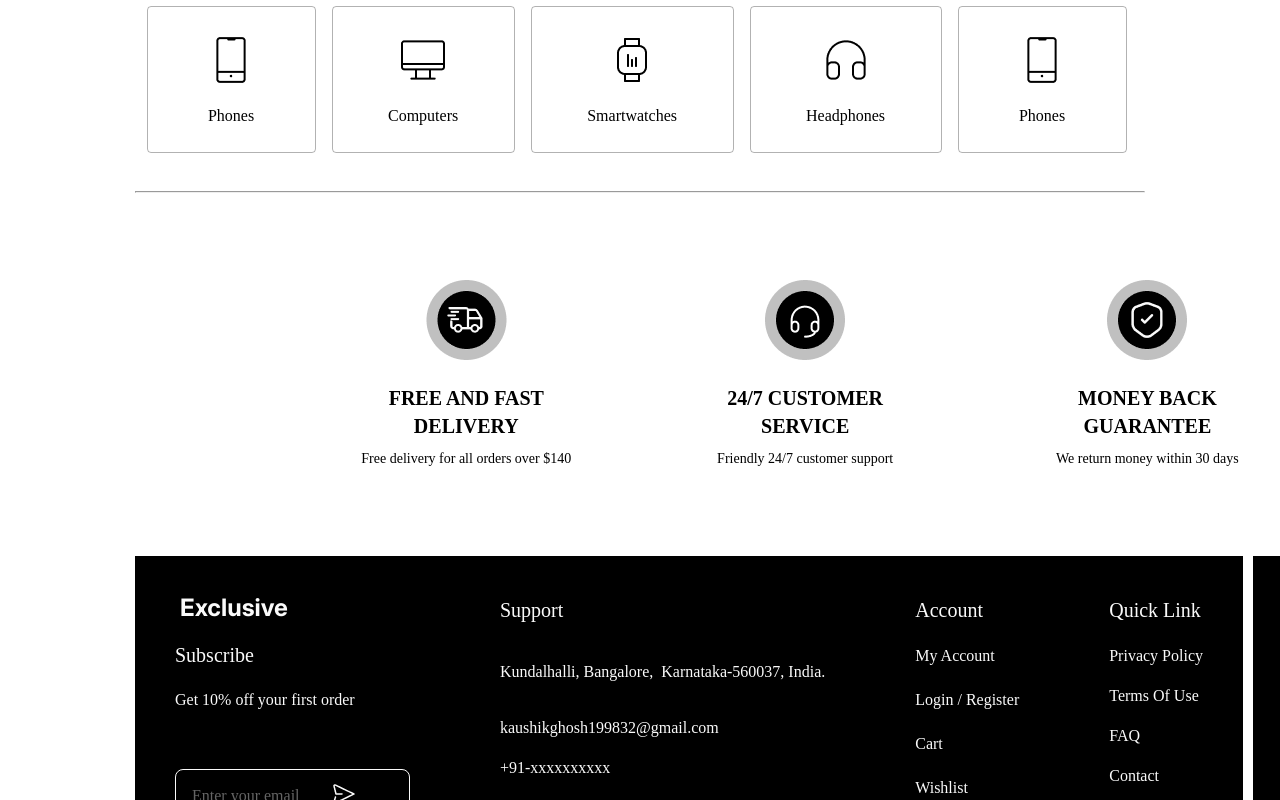
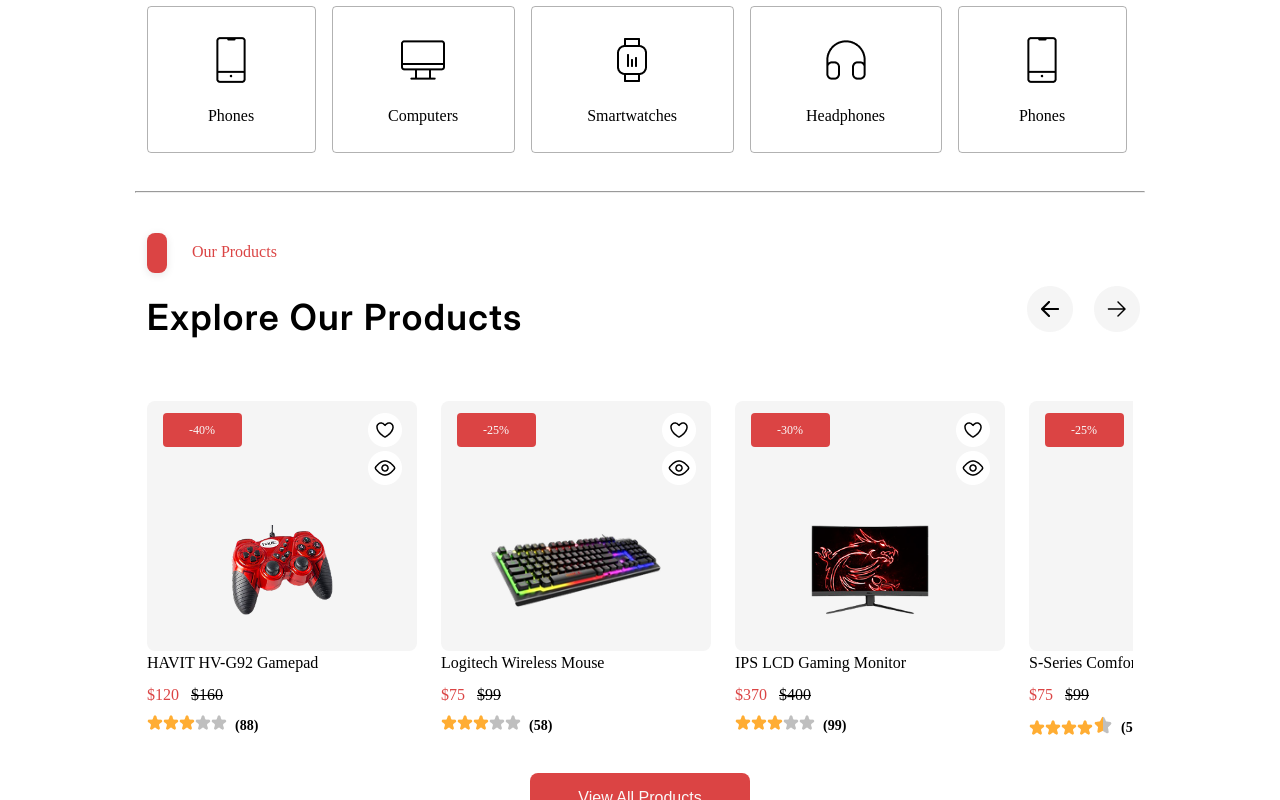
Before and after one commit to kaushikpuka1998/Eticko, a React (Vite) app: page / in a window 1280 px wide. Shown: the part 2000-2800 px from the top of the page. Built offline with nearby package versions, Linux system fonts and the light colour scheme.

Commit message:
Explore Product Portion Added

```diff
--- a/src/App.tsx
+++ b/src/App.tsx
@@ -10,6 +10,7 @@
 import FlashSalesPortion from './components/FlashSalesPortion/FlashSalesPortion';
 import BestSellingProductsPortion from './components/BestSellingProductsPortion/BestSellingProductsPortion';
 import PromisePortion from './components/PromisePortion/PromisePortion';
+import ExploreProductPortion from './components/ExploreProductPortion/ExploreProductPortion';
 
 
 export const sampleProducts = [
@@ -222,6 +223,9 @@
       <Categoryortion />
 
       <hr className="border-t border-gray-300 my-4" />
+
+      <ExploreProductPortion />
+      <hr className="border-t border-gray-300 my-4" />
       <PromisePortion />
       <Footer />
     </>
--- a/src/components/BestSellingProductsPortion/BestSellingProductsPortion.module.scss
+++ b/src/components/BestSellingProductsPortion/BestSellingProductsPortion.module.scss
@@ -73,6 +73,8 @@
 }
 
 .modal {
+  backdrop-filter: blur(4px);
+  background: rgba(0, 0, 0, 0.6);
   position: fixed;
   top: 0;
   left: 0;
--- /dev/null
+++ b/src/components/ExploreProductPortion/ExploreProductPortion.module.scss
@@ -0,0 +1,192 @@
+// .ExploreProductPortion {
+//   display: flex;
+//   flex-direction: row;
+//   padding: 12px;
+
+//   .portion1 {
+//     display: flex;
+//     flex-direction: row;
+//     align-items: center;
+//     .Rectangle {
+//       width: 20px;
+//       height: 40px;
+//       background-color: #db4444;
+//       border-radius: 8px;
+//       box-shadow: 0 2px 8px rgba(0, 0, 0, 0.1); /* Optional shadow */
+//       margin: 20px 0;
+//       display: flex;
+//       justify-content: center;
+//       align-items: center;
+//       font-weight: 600;
+//       font-size: 1.2rem;
+//     }
+//     .CategoriesText {
+//       font-family: Poppins;
+//       width: 90px;
+//       height: 20px;
+//       margin: 25px;
+//       color: #db4444;
+//     }
+//   }
+//   .BrowserStyleWithArrow {
+//     display: flex;
+//     flex-direction: row;
+//     justify-content: space-between;
+//     .BrowseByCategory {
+//       font-family: Inter;
+//       font-size: 36px;
+//       font-style: normal;
+//       font-weight: 600;
+//       line-height: 48px; /* 133.333% */
+//       letter-spacing: 1.44px;
+//       margin-bottom: 60px;
+//     }
+//     .OnlyButton {
+//       display: flex;
+//       flex-direction: row;
+//       justify-content: space-around;
+//       gap: 35px;
+//     }
+//   }
+//   .sliderContainer {
+//     display: flex;
+//     gap: 1.5rem;
+//     overflow-x: auto;
+//     scroll-behavior: smooth;
+//     padding-bottom: 8px;
+
+//     /* Hide scrollbar (cross-browser) */
+//     scrollbar-width: none; /* Firefox */
+//     -ms-overflow-style: none; /* IE 10+ */
+
+//     &::-webkit-scrollbar {
+//       display: none; /* Chrome, Safari */
+//     }
+//   }
+
+//   .arrow {
+//     color: #fff;
+//     border: none;
+//     border-radius: 50%;
+//     font-size: 18px;
+//     width: 32px;
+//     height: 32px;
+//     cursor: pointer;
+//     display: flex;
+//     align-items: center;
+//     justify-content: center;
+//   }
+
+//   .arrow:hover {
+//     background-color: #333;
+//   }
+// }
+
+.ExploreProductPortion {
+  display: flex;
+  flex-direction: column;
+  padding: 12px;
+
+  .portion1 {
+    display: flex;
+    flex-direction: row;
+    align-items: center;
+    .Rectangle {
+      width: 20px;
+      height: 40px;
+      background-color: #db4444;
+      border-radius: 8px;
+      box-shadow: 0 2px 8px rgba(0, 0, 0, 0.1); /* Optional shadow */
+      margin: 20px 0;
+      display: flex;
+      justify-content: center;
+      align-items: center;
+      font-weight: 600;
+      font-size: 1.2rem;
+    }
+    .CategoriesText {
+      font-family: Poppins;
+      width: fit-content;
+      height: 20px;
+      margin: 25px;
+      color: #db4444;
+    }
+  }
+  .BrowserStyleWithArrow {
+    display: flex;
+    flex-direction: row;
+    justify-content: space-between;
+    .BrowseByCategory {
+      font-family: Inter;
+      font-size: 36px;
+      font-style: normal;
+      font-weight: 600;
+      line-height: 48px; /* 133.333% */
+      letter-spacing: 1.44px;
+      margin-bottom: 60px;
+    }
+    .OnlyButton {
+      display: flex;
+      flex-direction: row;
+      justify-content: space-around;
+      gap: 35px;
+    }
+  }
+  .sliderContainer {
+    display: flex;
+    gap: 1.5rem;
+    overflow-x: auto;
+    scroll-behavior: smooth;
+    padding-bottom: 8px;
+
+    /* Hide scrollbar (cross-browser) */
+    scrollbar-width: none; /* Firefox */
+    -ms-overflow-style: none; /* IE 10+ */
+
+    &::-webkit-scrollbar {
+      display: none; /* Chrome, Safari */
+    }
+  }
+
+  .arrow {
+    color: #fff;
+    border: none;
+    border-radius: 50%;
+    font-size: 18px;
+    width: 32px;
+    height: 32px;
+    cursor: pointer;
+    display: flex;
+    align-items: center;
+    justify-content: center;
+  }
+
+  .arrow:hover {
+    background-color: #333;
+  }
+
+  .centerWrapper {
+    display: flex;
+    justify-content: center;
+    margin-top: 24px; // optional spacing
+  }
+
+  .viewAllProductsBtn {
+    display: flex;
+    justify-content: center;
+    align-items: center;
+    flex-direction: row;
+    gap: 10px;
+    padding: 16px 48px;
+    background-color: #db4444;
+    border-radius: 8px;
+    cursor: pointer;
+    transition: background-color 0.3s ease;
+  }
+
+  .viewAllText {
+    color: #fafafa;
+    font-weight: 500;
+    font-family: "Poppins", sans-serif;
+  }
+}
--- /dev/null
+++ b/src/components/ExploreProductPortion/ExploreProductPortion.tsx
@@ -0,0 +1,65 @@
+import React, { useRef, useState, type FC } from 'react';
+import styles from './ExploreProductPortion.module.scss';
+import { sampleProducts } from '../../App';
+import ItemBoxPortion from '../ItemBoxPortion/ItemBoxPortion';
+
+interface ExploreProductPortionProps { }
+
+const ExploreProductPortion: FC<ExploreProductPortionProps> = () => {
+  const itemsPerPage = 8; // 4 per row × 2 rows
+  const [page, setPage] = useState(0);
+
+  const totalPages = Math.ceil(sampleProducts.length / itemsPerPage);
+
+  const paginatedProducts = sampleProducts.slice(
+    page * itemsPerPage,
+    page * itemsPerPage + itemsPerPage
+  );
+
+  const handleScroll = (direction: 'left' | 'right') => {
+    if (direction === 'left' && page > 0) {
+      setPage((prev) => prev - 1);
+    } else if (direction === 'right' && page < totalPages - 1) {
+      setPage((prev) => prev + 1);
+    }
+  };
+
+  return (
+    <div className={styles.ExploreProductPortion}>
+      <div className={styles.portion1}>
+        <div className={styles.Rectangle} />
+        <div className={styles.CategoriesText}>Our Products</div>
+      </div>
+
+      <div className={styles.BrowserStyleWithArrow}>
+        <div className={styles.BrowseByCategory}>Explore Our Products</div>
+        <div className={styles.OnlyButton}>
+          <div className={styles.arrow} onClick={() => handleScroll('left')}>
+            <img src='src/assets/images/Fill with Left Arrow.png' />
+          </div>
+          <div className={styles.arrow} onClick={() => handleScroll('right')}>
+            <img src='src/assets/images/Fill with Right Arrow.png' />
+          </div>
+        </div>
+      </div>
+
+      <div className={styles.sliderContainer}>
+        {paginatedProducts.map((product, index) => (
+          <ItemBoxPortion key={index} {...product} />
+        ))}
+      </div>
+
+      <div className={styles.centerWrapper}>
+        <div className={styles.viewAllProductsBtn}>
+          <span className={styles.viewAllText}>View All Products</span>
+        </div>
+      </div>
+
+
+
+    </div>
+  );
+};
+
+
+export default ExploreProductPortion;
```
Also changed, not shown: src/components/ExploreProductPortion/ExploreProductPortion.lazy.tsx (added, +11 -0 lines), 2 other files (tests, documents, lock files or other folders).
